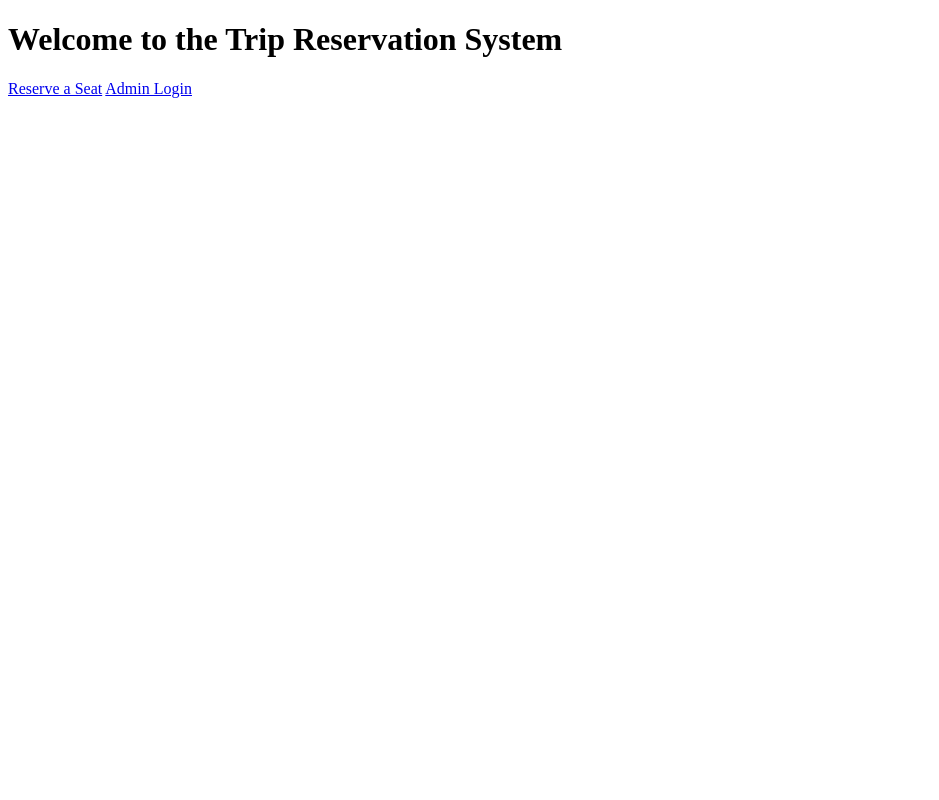
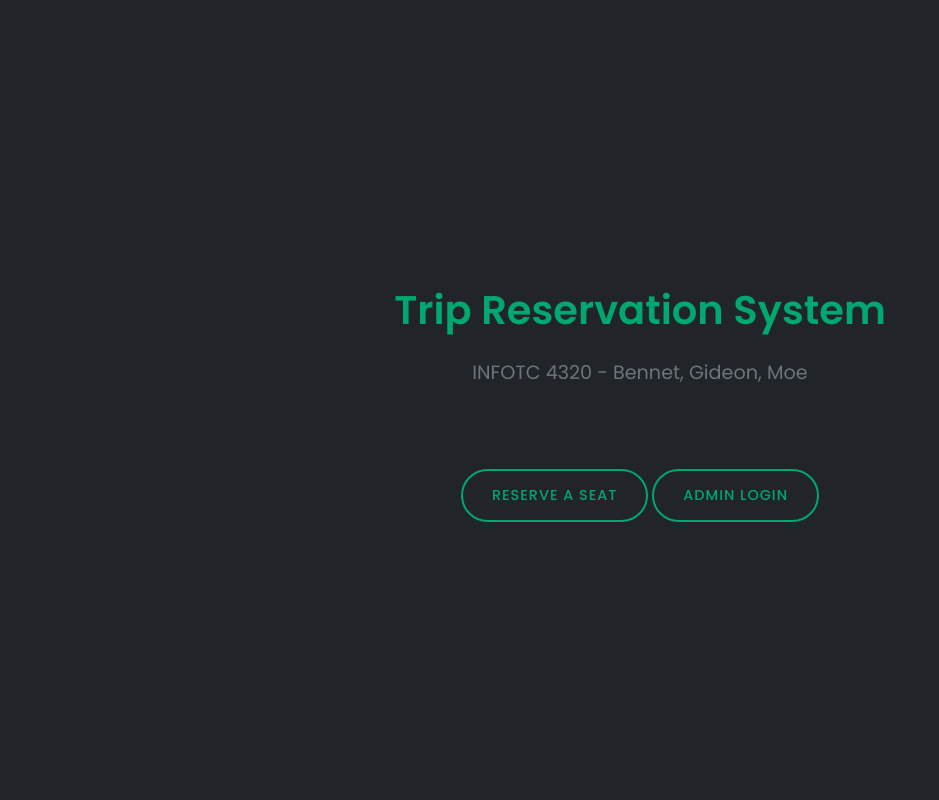
Before and after one commit to GMast3rs/4320FinalProject, a Flask app: page / in a window 1280 px wide. Shown: the whole page, without its empty margins (0-939 px from the left). Run offline with Flask 3, Linux system fonts and the light colour scheme.

Commit message:
Update index.html
Styling

```diff
--- a/templates/index.html
+++ b/templates/index.html
@@ -1,9 +1,93 @@
 <!DOCTYPE html>
-<html>
-<head><title>Trip Reservation System</title></head>
+<html lang="en">
+<head>
+    <meta charset="UTF-8">
+    <meta name="viewport" content="width=device-width, initial-scale=1.0">
+    <title>Trip Reservation System</title>
+    <link href="https://fonts.googleapis.com/css2?family=Poppins:wght@300;400;500;600&display=swap" rel="stylesheet">
+    <style>
+        :root {
+            --primary: #00a76f;
+            --secondary: #212529;
+        }
+
+        * {
+            margin: 0;
+            padding: 0;
+            box-sizing: border-box;
+            font-family: 'Poppins', sans-serif;
+        }
+
+        body {
+            background-color: var(--secondary);
+            line-height: 1.6;
+        }
+
+        .container {
+            max-width: 1200px;
+            margin: 0 auto;
+            padding: 2rem;
+            min-height: 100vh;
+            display: flex;
+            flex-direction: column;
+            justify-content: center;
+            align-items: center;
+            text-align: center;
+        }
+
+        header {
+            margin-bottom: 3rem;
+        }
+
+        h1 {
+            font-size: 2.5rem;
+            margin-bottom: 1rem;
+            color: var(--primary);
+            font-weight: 600;
+        }
+
+        .subtitle {
+            font-size: 1.2rem;
+            color: #6c757d;
+            max-width: 600px;
+            margin: 0 auto 2rem;
+        }
+
+        .btn {
+            display: inline-block;
+            padding: 0.8rem 1.8rem;
+            border-radius: 50px;
+            text-decoration: none;
+            font-weight: 500;
+            transition: all 0.3s ease;
+            text-transform: uppercase;
+            letter-spacing: 1px;
+            font-size: 0.9rem;
+        }
+
+        .btn-outline {
+            border: 2px solid var(--primary);
+            color: var(--primary);
+        }
+
+        .btn-outline:hover {
+            background-color: var(--primary);
+            color: white;
+        }
+
+    </style>
+</head>
 <body>
-    <h1>Welcome to the Trip Reservation System</h1>
-    <a href="/reserve">Reserve a Seat</a>
-    <a href="/admin">Admin Login</a>
+    <div class="container">
+        <header>
+            <h1>Trip Reservation System</h1>
+            <p class="subtitle">INFOTC 4320 - Bennet, Gideon, Moe</p>
+        </header>
+
+        <div class="buttons">
+            <a href="/reserve" class="btn btn-outline">Reserve a Seat</a>
+            <a href="/admin" class="btn btn-outline">Admin Login</a>
+        </div>
+    </div>
 </body>
 </html>
```
